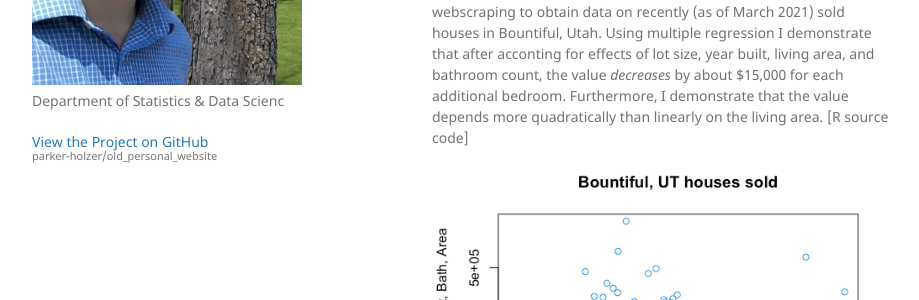
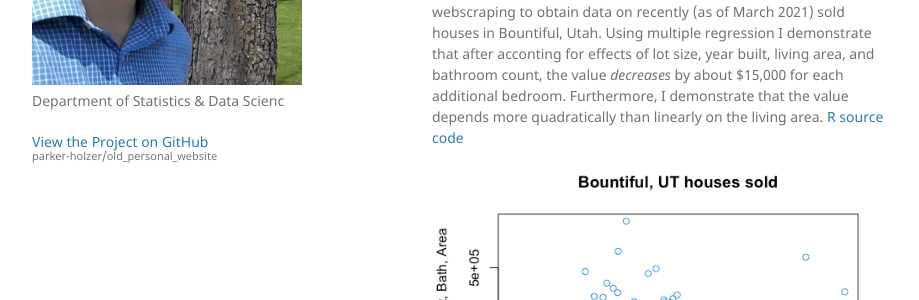
Before and after one commit to parker-holzer/old_personal_website, a Jekyll site: the page built from research.md, in a window 1280 px wide and 900 px high, scrolled down 1539 px. Shown: the part 340-640 px from the top of the window, without its empty margins (178-1097 px from the left). Built offline with Jekyll 4.4.1, drawn with Linux system fonts in a browser that asks for light colours; our own code applies the rules of GitHub Pages for plain Markdown files.

Commit message:
include link

```diff
--- a/research.md
+++ b/research.md
@@ -19,4 +19,4 @@
 
 ## Other Projects
 
-* **Bountiful Real Estate Home Value Modeling**: Here I use webscraping to obtain data on recently (as of March 2021) sold houses in Bountiful, Utah. Using multiple regression I demonstrate that after acconting for effects of lot size, year built, living area, and bathroom count, the value *decreases* by about $15,000 for each additional bedroom. Furthermore, I demonstrate that the value depends more quadratically than linearly on the living area. [R source code] ![](./assets/img/bed_avp.png)
+* **Bountiful Real Estate Home Value Modeling**: Here I use webscraping to obtain data on recently (as of March 2021) sold houses in Bountiful, Utah. Using multiple regression I demonstrate that after acconting for effects of lot size, year built, living area, and bathroom count, the value *decreases* by about $15,000 for each additional bedroom. Furthermore, I demonstrate that the value depends more quadratically than linearly on the living area. [R source code](https://github.com/parkerholzer/Bountiful_houses_sold) ![](./assets/img/bed_avp.png)
```
